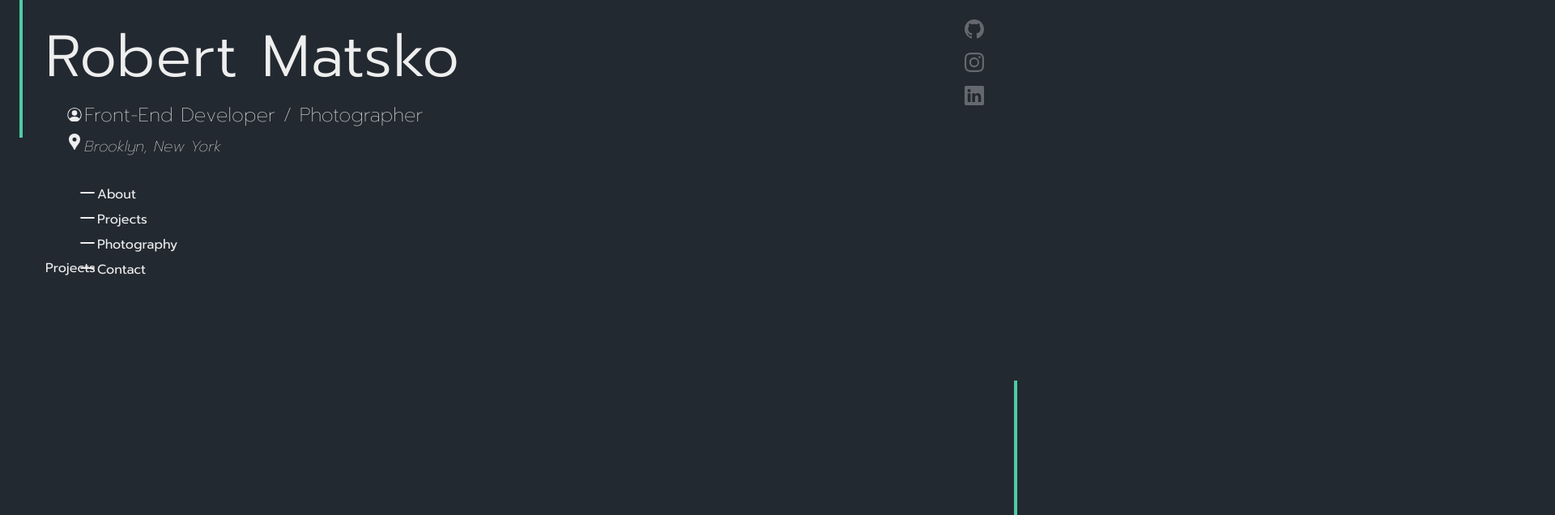
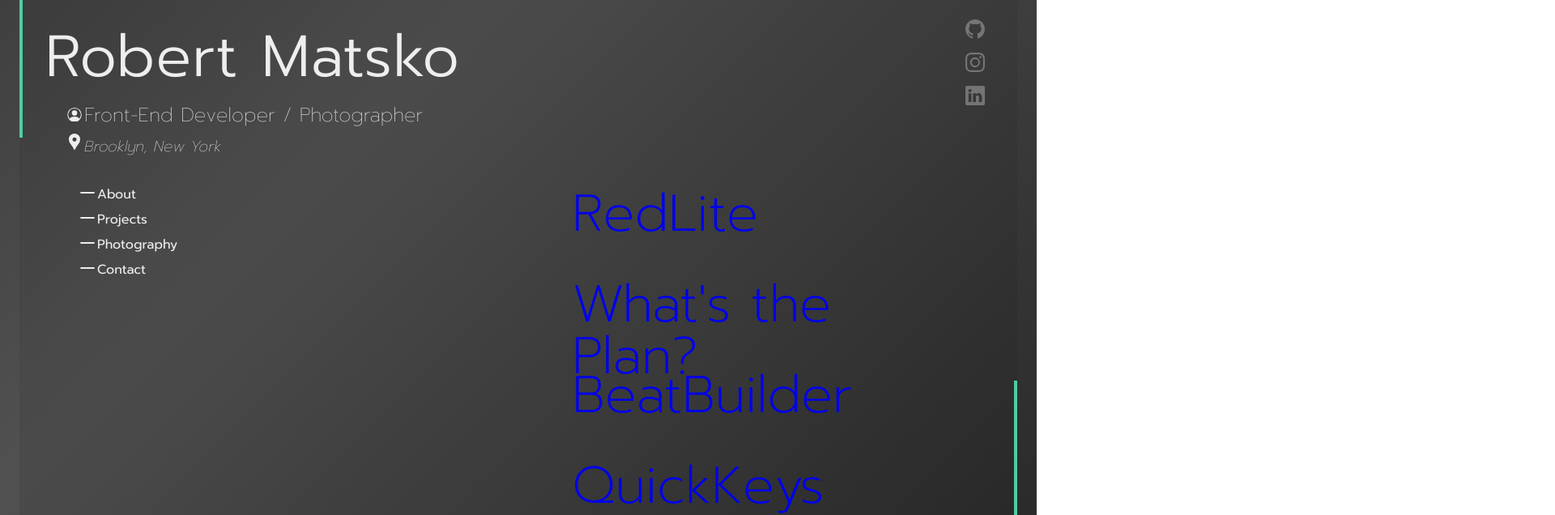
Before and after one commit to rmatsko77/Robert-Matsko-Portfolio, a React (Create React App) app: page /projects in a window 1280 px wide. Shown: the part 80-716 px from the top of the page at 81% size, 1920 px wide, since content can reach past the window. Built offline with nearby package versions, Linux system fonts and the light colour scheme.

Commit message:
adds styling and a functional projects component

```diff
--- a/src/App.css
+++ b/src/App.css
@@ -1,18 +1,34 @@
 html {
   font-family: 'Prompt', sans-serif;
-  background-color: #232931;
   color: #EEEEEE;
+  background: linear-gradient(-45deg, #000000, #515151, #000000, #23d5ab);
+	background-size: 400% 400%;
+	animation: gradient 15s ease infinite;
+	height: 100vh;
+}
 
+@keyframes gradient {
+	0% {
+		background-position: 0% 50%;
+	}
+	50% {
+		background-position: 100% 50%;
+	}
+	100% {
+		background-position: 0% 50%;
+	}
 }
 
 .container {
   position: relative;
+  background-color: #00000012;
   height: 88vh;
   padding: 2rem;
   margin: 2vh;
 }
 
-.container::before, .container::after {
+.container::before,
+.container::after {
   position: absolute;
   width: 50%;
   height: 30%;
@@ -35,13 +51,17 @@ html {
 }
 
 .name {
+  position: relative;
   font-size: 4.5rem;
   font-weight: 300;
   letter-spacing: .075rem;
   margin-bottom: 0;
+  z-index: 10;
 }
 
 .title {
+  position: relative;
+  z-index: 10;
   font-weight: 100;
   margin: 0 1.5rem;
 }
@@ -51,6 +71,8 @@ html {
 }
 
 .location {
+  position: relative;
+  z-index: 10;
   font-weight: 100;
   margin: 0 1.5rem;
   font-style: italic;
@@ -64,14 +86,17 @@ html {
 
 .socials {
   position: relative;
+  width: 1rem;
   left: 97%;
   bottom: 25%;
+  z-index: 11;
 }
 
 .socials a {
   font-size: 1.5rem;
   padding: .1rem;
-  margin: 0.1rem 0;
+  margin: 0.1rem;
+  width: 1rem;
   color: rgba(255, 255, 255, .3);
   transition: all .5s;
   cursor: pointer;
@@ -81,7 +106,7 @@ html {
 
 .socials a:hover {
   color: rgba(255, 255, 255, 1);
-  transform: scale(1.01);
+  transform: scale(1.2);
 }
 
 nav {
@@ -125,3 +150,80 @@ a.nav:visited {
   font-size: 1.1rem;
   width: 35%;
 }
+
+.projects {
+  position: relative;
+  left: 55%;
+  bottom: 19%;
+  padding: 0;
+  z-index: 100;
+  width: 40%;
+}
+
+.projects-list {
+  list-style-type: none;
+  width: 100%;
+  padding: 0;
+}
+
+.project {
+  max-height: 4rem;
+  max-width: 100%;
+  margin: 3rem .5rem;
+  padding: 0;
+  transition: all .25s ease-out;
+}
+
+.project:hover {
+  max-height: 8rem;
+  padding-left: 1rem;
+
+}
+
+a.project-title {
+  font-size: 4rem;
+  font-weight: 200;
+  margin: 0;
+  padding: 0;
+  cursor: pointer;
+  transition: font-size .25s;
+  text-decoration: none;
+  line-height: 4rem;
+}
+
+a.project-title:visited {
+  color: #EEEEEE;
+}
+
+a.project-title:hover {
+  color: #4ECCA3;
+  font-size: 4.1rem;
+}
+
+.project-bottom {
+  visibility: hidden;
+  transition: all .35s;
+  width: 100%;
+}
+
+.project-description {
+  color: transparent;
+  font-weight: 100;
+  transition: color .35s;
+  margin: 0;
+  padding-left: 1rem;
+  width: 100%;
+}
+
+.project:hover .project-bottom {
+  visibility: visible;
+}
+
+.project:hover .project-description, .project:hover .repo-link {
+  color: #EEEEEE;
+}
+
+.repo-link {
+  color: transparent;
+  transition: color .35s;
+}
--- a/src/Projects.js
+++ b/src/Projects.js
@@ -2,7 +2,45 @@ import React from 'react'
 
 function Projects() {
   return (
-    <div>Projects</div>
+    <div className='projects'>
+      <ul className='projects-list'>
+        <li className='project' id='redlite'>
+          <a className='project-title' href='https://redlite.netlify.app/' target='_blank'>RedLite</a>
+          <div className='project-bottom'>
+            <p className='project-description'>Reddit Browser built in React Redux</p>
+            <a href='https://github.com/rmatsko77/RedLite' target='_blank' className='repo-link'>Repo</a>
+          </div>
+        </li>
+        <li className='project' id='whats-the-plan'>
+          <a className='project-title' href='https://whats-the-plan.netlify.app/' target='_blank'>What's the Plan?</a>
+          <div className='project-bottom'>
+            <p className='project-description'>Simple to-do app built in React</p>
+            <a href='https://github.com/rmatsko77/react-todo-app' target='_blank' className='repo-link'>Repo</a>
+          </div>
+        </li>
+        <li className='project' id='beat-builder'>
+          <a className='project-title' href='https://beat-builder.surge.sh/' target='_blank'>BeatBuilder</a>
+          <div className='project-bottom'>
+            <p className='project-description'>Creates playlists on users spotify profile built in React</p>
+            <a href='https://github.com/rmatsko77/BeatBuilder' target='_blank' className='repo-link'>Repo</a>
+          </div>
+        </li>
+        <li className='project' id='quick-keys'>
+          <a className='project-title' href='https://quickkeys.netlify.app/' target='_blank'>QuickKeys</a>
+          <div className='project-bottom'>
+            <p className='project-description'>Keyboard that can be implimented in other apps, built in React</p>
+            <a href='https://github.com/rmatsko77/virtual-keyboard' target='_blank' className='repo-link'>Repo</a>
+          </div>
+        </li>
+        <li className='project' id='calc-hub'>
+          <a className='project-title' href='https://my-practice-react-calc.netlify.app/' target='_blank'>CalcHub</a>
+          <div className='project-bottom'>
+            <p className='project-description'>Simple calculor built in React</p>
+            <a href='https://github.com/rmatsko77/react-calc' target='_blank' className='repo-link'>Repo</a>
+          </div>
+        </li>
+      </ul>
+    </div>
   )
 }
 
```
